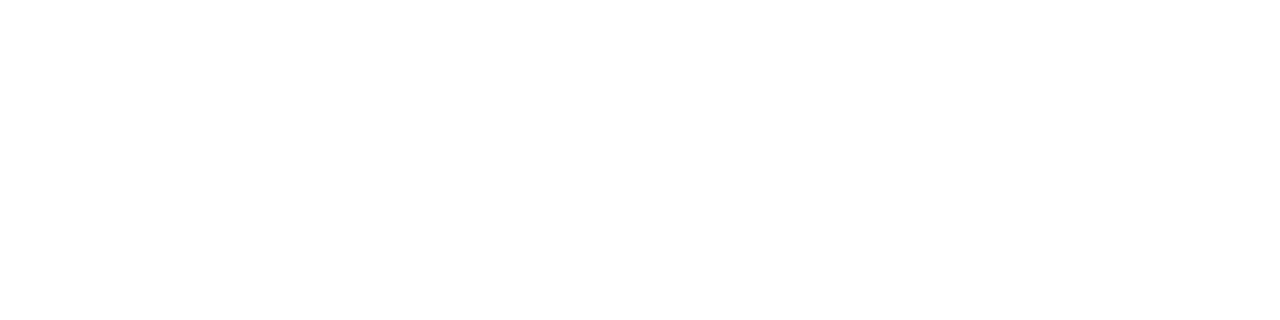
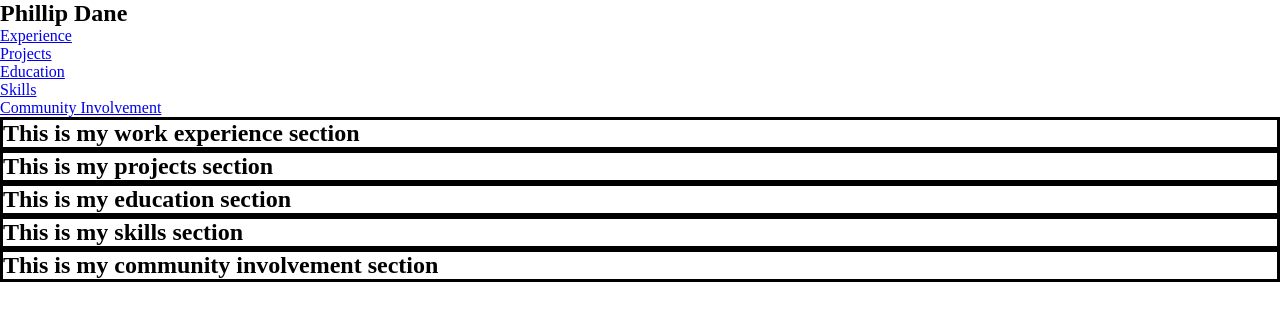
Before and after one commit to phillipmolock/personalsite, a plain HTML site: page index.html in a window 1280 px wide. Drawn offline with Linux system fonts and the light colour scheme.

Commit message:
added general CSS and grid foundation

```diff
--- a/index.html
+++ b/index.html
@@ -4,45 +4,62 @@
         <!--
             meta, stylesheet links, title
         -->
+        <link rel="stylesheet" type="text/css" href="resources/css/style.css">
+        <title>Phillip Dane</title>
     </head>
     <body>
         <header>
             <!--
                 nav, main text box
             -->
+            <nav>
+                <h1>Phillip Dane</h1>
+                <ul>
+                    <li><a href="#">Experience</a></li>
+                    <li><a href="#">Projects</a></li>
+                    <li><a href="#">Education</a></li>
+                    <li><a href="#">Skills</a></li>
+                    <li><a href="#">Community Involvement</a></li>
+                </ul>
+            </nav>
         </header>
-        <section>
+        <div class="grid-wrapper">
+            <section class="work-experience-section">
                 <!--
-                section 1
+                    Work Experience Section
                 -->
+                <h2>This is my work experience section</h2>
+
             </section>
-        <section>
+            <section class="projects-section">
                 <!--
-                section 2
+                    Projects Section
                 -->
+                <h2>This is my projects section</h2>
             </section>
-        <section>
+            <section class="education-section">
                 <!--
-                section 3
+                    Education Section
                 -->
+                <h2>This is my education section</h2>
             </section>
-        <section>
+            <section class="skills-section">
                 <!--
-                section 4
+                    Skills section
                 -->
+                <h2>This is my skills section</h2>
             </section>
-        <section>
+            <section class="community-involvement-section">
                 <!--
-                section 5
+                    Community Involvement Section
                 -->
+                <h2>This is my community involvement section</h2>
             </section>
-        <section>
+        </div>
+        <footer>
             <!--
-                section 6
+                footer nav, copyright, social links
             -->
-        </section>
-        <footer>
-                <!-- footer nav, copyright, social links-->
         </footer>
             <!-- JS Libraries -->
     </body>
--- /dev/null
+++ b/resources/css/style.css
@@ -0,0 +1,24 @@
+/*
+-----------------------
+By default we want all (*) elements to have 0 margin, 0 padding, and a border-box for box-sizing
+html, body:
+ -We want a uniform background-color, color, font-family, font-weight, font-size
+-----------------------
+*/
+* {
+    margin: 0;
+    padding: 0;
+    box-sizing: border-box;
+}
+
+section {
+    border: solid;
+}
+
+/*
+    Grid
+*/
+
+.row {
+    display: grid;
+}
```
Lines whose indentation alone changed are shown as unchanged.
